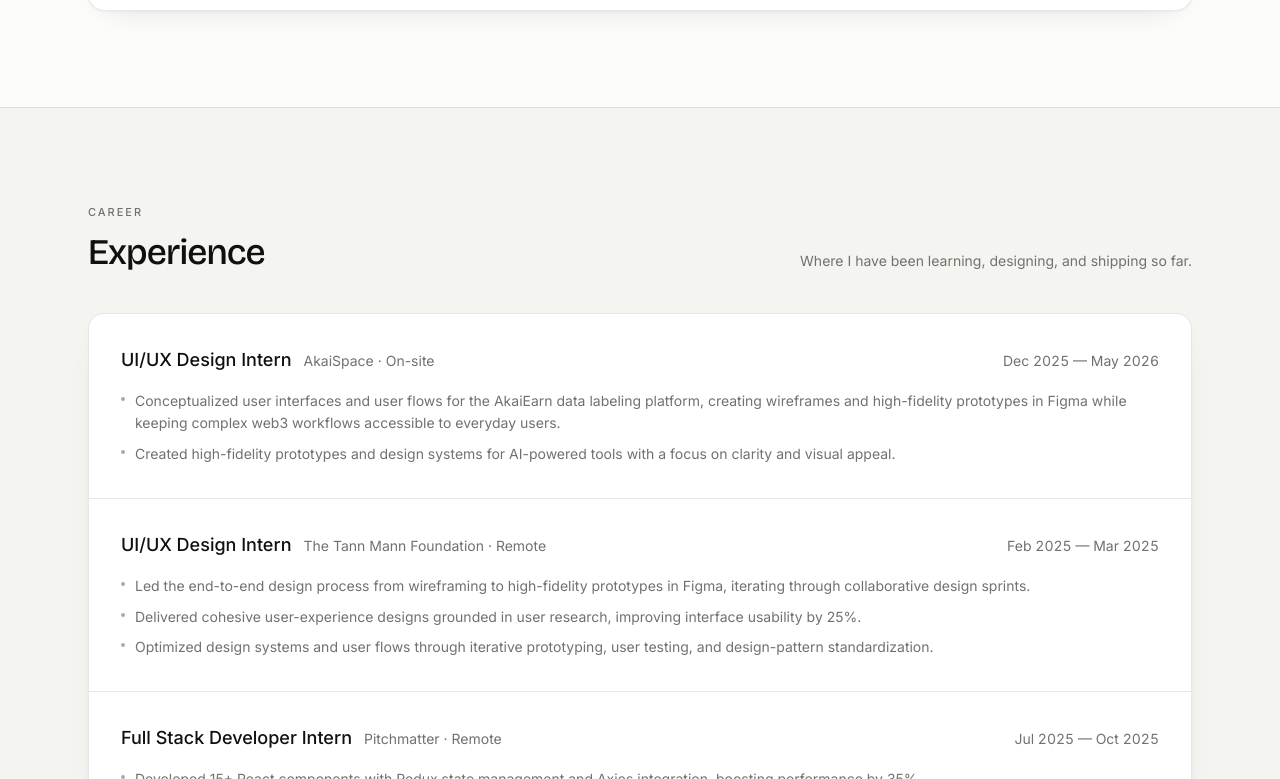
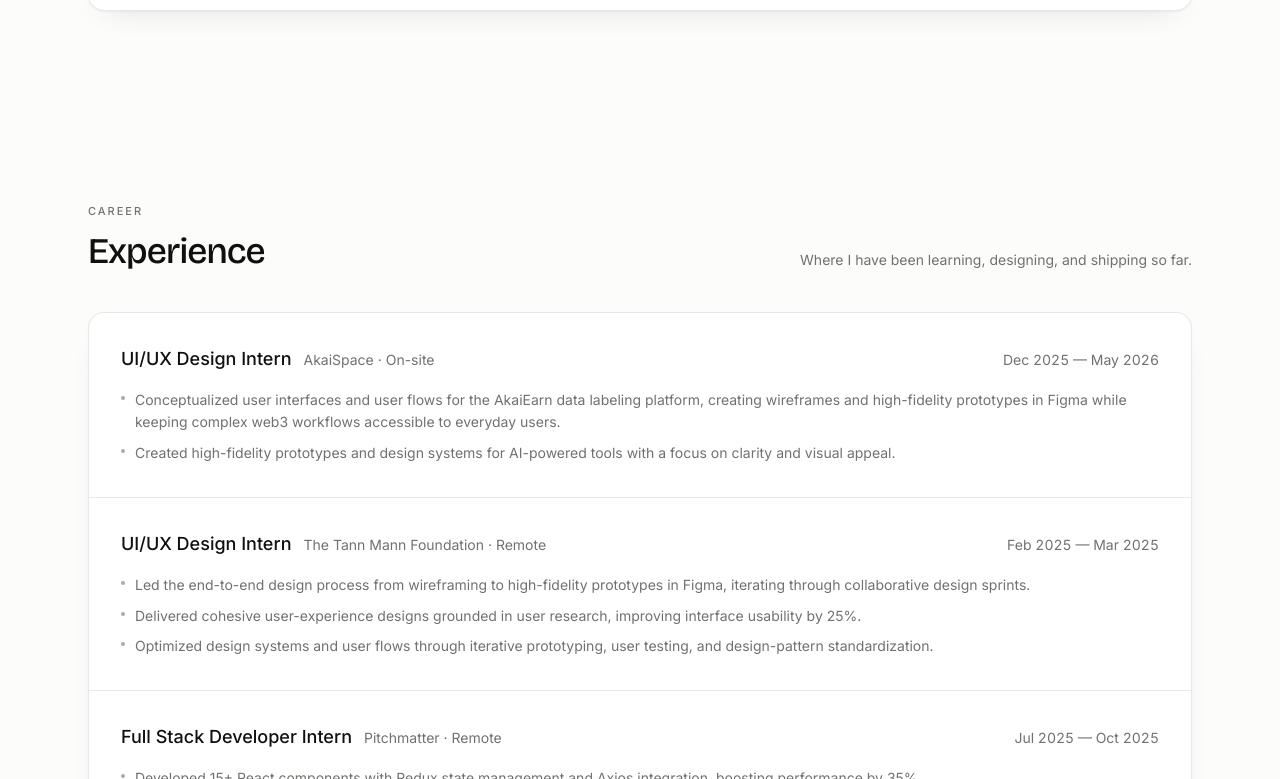
Before and after one commit to wajiha-kulsum/Portfolio, a Next.js app: page / in a window 1280 px wide. Shown: the part 1041-1820 px from the top of the page. Built offline with nearby package versions, Linux system fonts and the light colour scheme; no server answers.

Commit message:
style: unify page background - drop faint bands and footer divider
Experience section and footer now sit on the same canvas as the rest of the page; the hairline above the footer is gone, so the page reads as one continuous surface.

```diff
--- a/src/app/page.tsx
+++ b/src/app/page.tsx
@@ -134,7 +134,7 @@ function ContributionsSection() {
 
 function ExperienceSection() {
   return (
-    <section id="experience" className="border-y border-border bg-faint">
+    <section id="experience">
       <div className="mx-auto max-w-6xl px-6 py-20 sm:py-24">
         <SectionHeader
           eyebrow="Career"
@@ -316,7 +316,7 @@ function ContactSection() {
 
 function SiteFooter() {
   return (
-    <footer className="relative border-t border-border bg-faint">
+    <footer className="relative">
       <div className="mx-auto max-w-6xl px-6 py-16 sm:py-20">
         <div className="grid gap-12 sm:grid-cols-3">
           <FooterColumn title="Pages">
```
